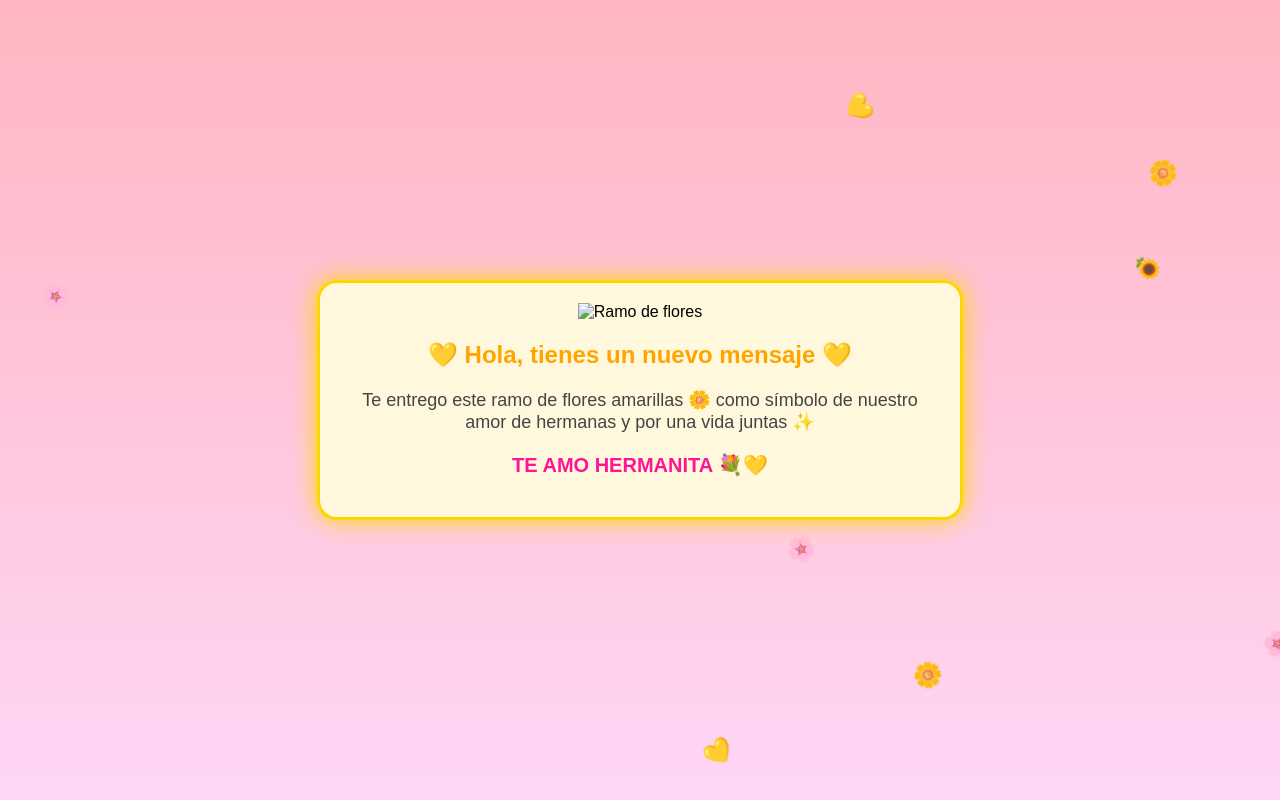
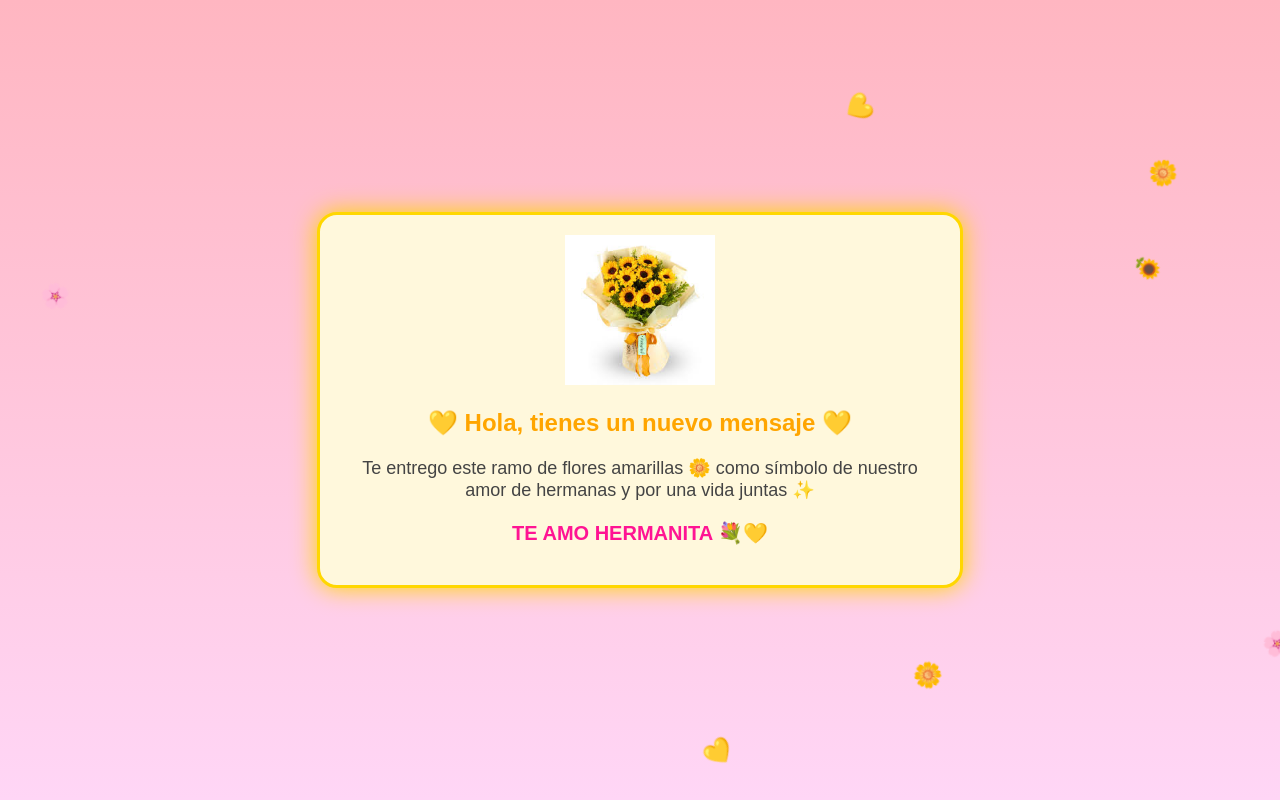
Before and after one commit to yazminmurillo888-svg/flores-amarillas, a plain HTML site: page index.html in a window 1280 px wide. Drawn offline with Linux system fonts and the light colour scheme; the site is published under a folder, as on GitHub Pages, so addresses that start at the root find nothing.

Commit message:
index.html

```diff
--- a/index.html
+++ b/index.html
@@ -69,7 +69,7 @@
 
   <!-- Tarjeta -->
   <div class="card">
-    <img src="/flores.jpg" alt="Ramo de flores">
+    <img src="flores.jpg" alt="Ramo de flores">
     <h2>💛 Hola, tienes un nuevo mensaje 💛</h2>
     <p>Te entrego este ramo de flores amarillas 🌼 como símbolo de nuestro amor de hermanas y por una  vida juntas ✨</p>
     <p class="love">TE AMO  HERMANITA 💐💛</p>
```
